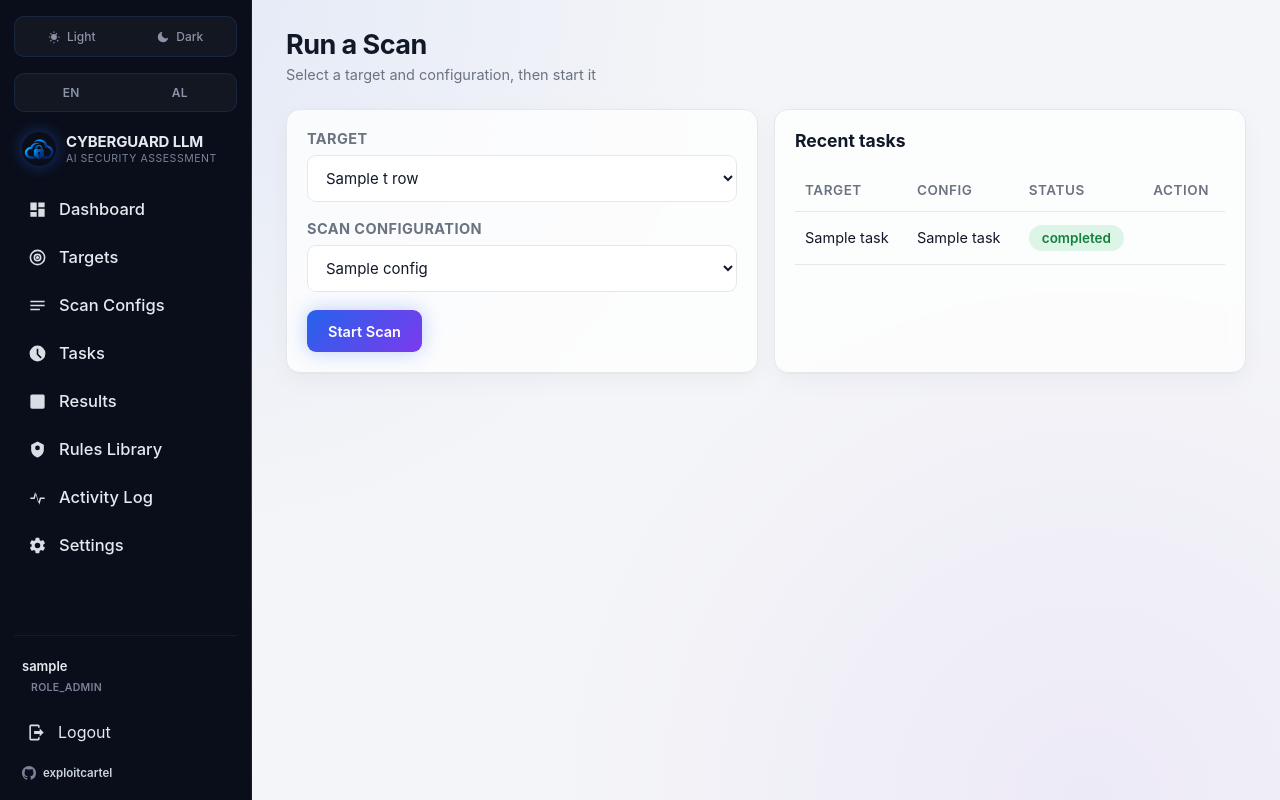
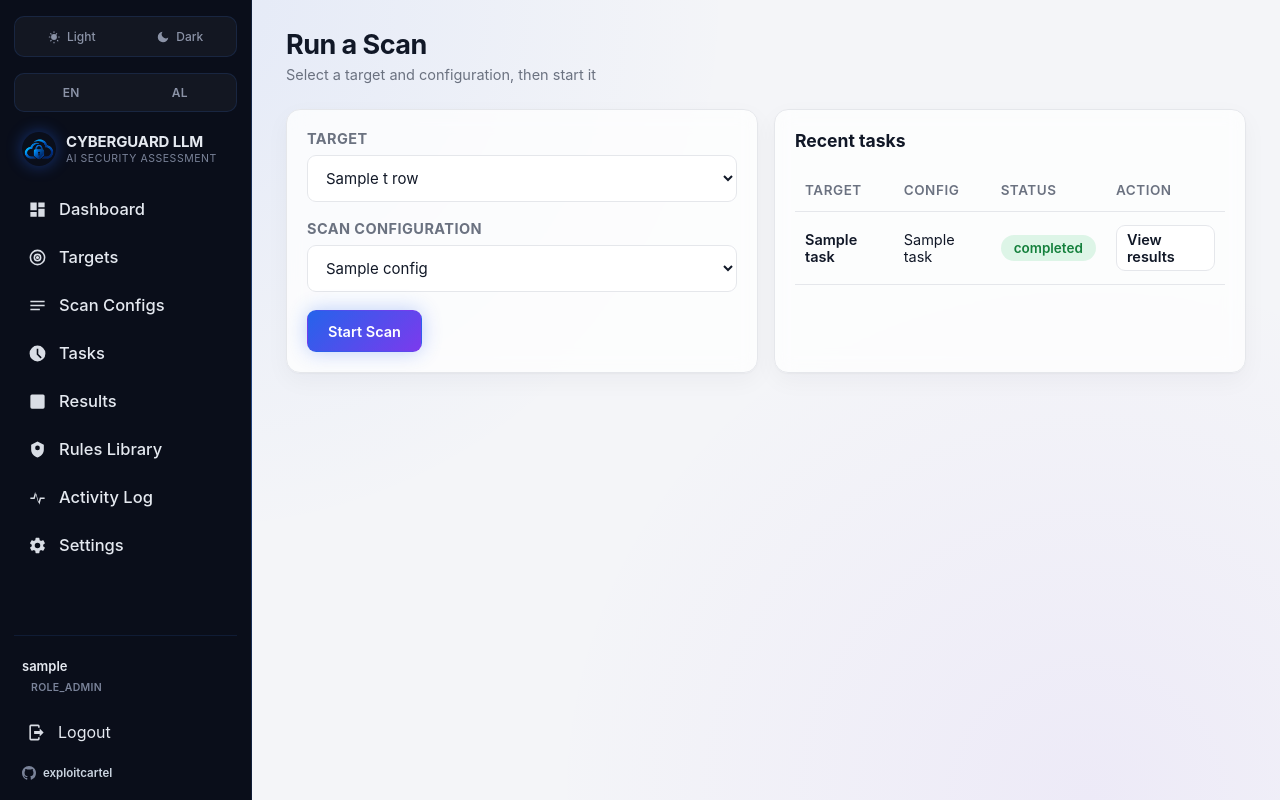
Before and after one commit to exploitcartel/cyberguardllm, a Flask app: template webapp/templates/tasks.html in a window 1280 px wide. Run offline with Flask 3, Linux system fonts and the light colour scheme; the template is opened without the code that fills it: most values are stand-ins (such as "Sample title", 1, 10 or a date in 2020); parts of the project's set-up code (start-up, migrations or seed data) failed here and were passed over; some libraries are stand-ins or nearby versions.

Commit message:
Tasks: recent-task rows are clickable
A finished, stopped or errored scan opens its results; a running one opens its
live view. The whole row is clickable (the links and buttons inside still work),
the target name is a real link for keyboard use, and finished rows get a
'View results' button. Tasks without a result row stay plain. Tests added (203 pass).

```diff
--- a/webapp/i18n.py
+++ b/webapp/i18n.py
@@ -336,6 +336,8 @@ TRANSLATIONS = {
     "btn_next_page": {"en": "Next", "al": "Para"},
     "col_config": {"en": "Config", "al": "Konfigurimi"},
     "no_tasks_yet": {"en": "No tasks yet.", "al": "S'ka detyra ende."},
+    "btn_view_results": {"en": "View results", "al": "Shiko rezultatet"},
+    "open_scan_hint": {"en": "Open this scan", "al": "Hap këtë skanim"},
     "btn_watch_live": {"en": "Watch live", "al": "Shiko live"},
     "btn_force_stop": {"en": "Force stop", "al": "Ndalo me force"},
     "confirm_force_stop": {"en": "Force-stop this task? Use this only if it is stuck showing \"running\" with the normal Stop having no effect.",
--- a/webapp/templates/tasks.html
+++ b/webapp/templates/tasks.html
@@ -25,8 +25,10 @@
     <table>
       <tr><th>{{ t('col_target') }}</th><th>{{ t('col_config') }}</th><th>{{ t('col_status') }}</th><th>{{ t('col_action') }}</th></tr>
       {% for task in tasks %}
-      <tr>
-        <td>{{ task.target_name or '-' }}</td>
+      {# A running scan opens its live view; a finished one opens its results. #}
+      {% set dest = ('/scan/' ~ task.id ~ '/live') if task.status == 'running' else (('/results/' ~ task.result_id) if task.result_id else '') %}
+      <tr {% if dest %}class="row-link" data-href="{{ dest }}" title="{{ t('open_scan_hint') }}"{% endif %}>
+        <td>{% if dest %}<a href="{{ dest }}" class="row-link-a">{{ task.target_name or '-' }}</a>{% else %}{{ task.target_name or '-' }}{% endif %}</td>
         <td>{{ task.config_name or '-' }}</td>
         <td><span class="badge badge-{{ task.status }}">{{ task.status }}</span></td>
         <td>
@@ -36,6 +38,8 @@
                 onsubmit="return confirm('{{ t('confirm_force_stop') }}');">
             <button type="submit" class="btn btn-danger" style="padding:5px 10px;">{{ t('btn_force_stop') }}</button>
           </form>
+          {% elif task.result_id %}
+          <a href="/results/{{ task.result_id }}" class="btn" style="padding:5px 10px;">{{ t('btn_view_results') }}</a>
           {% endif %}
         </td>
       </tr>
@@ -54,4 +58,18 @@
     {% endif %}
   </div>
 </div>
+<style>
+  tr.row-link{cursor:pointer;transition:background .15s;}
+  tr.row-link:hover{background:rgba(37,99,235,.07);}
+  .row-link-a{color:inherit;text-decoration:none;font-weight:600;}
+  tr.row-link:hover .row-link-a{color:var(--accent);}
+</style>
+<script>
+// Click anywhere on a task row to open it (the links and buttons inside keep working as they are).
+document.addEventListener('click', function(e){
+  var row = e.target.closest('tr.row-link');
+  if(!row || e.target.closest('a, button, form, input, select')) return;
+  window.location.href = row.getAttribute('data-href');
+});
+</script>
 {% endblock %}
```
Also changed, not shown: tests/test_tasks_watch_live_link.py (+40 -0 lines).
